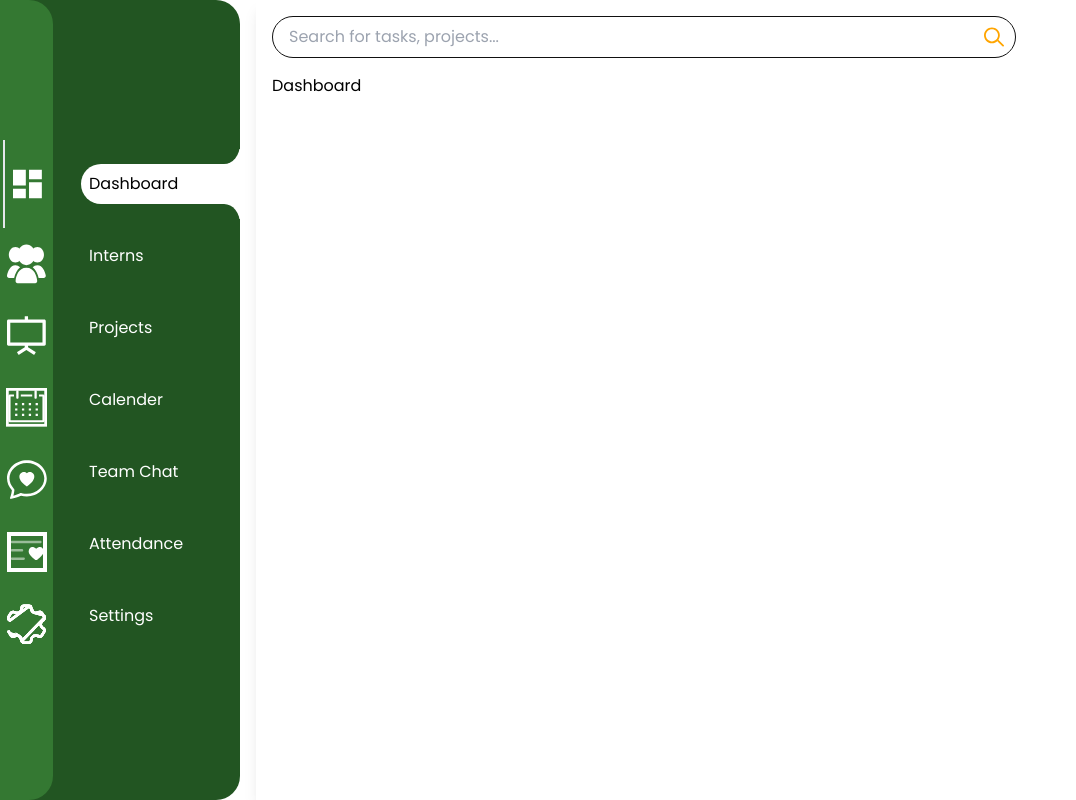
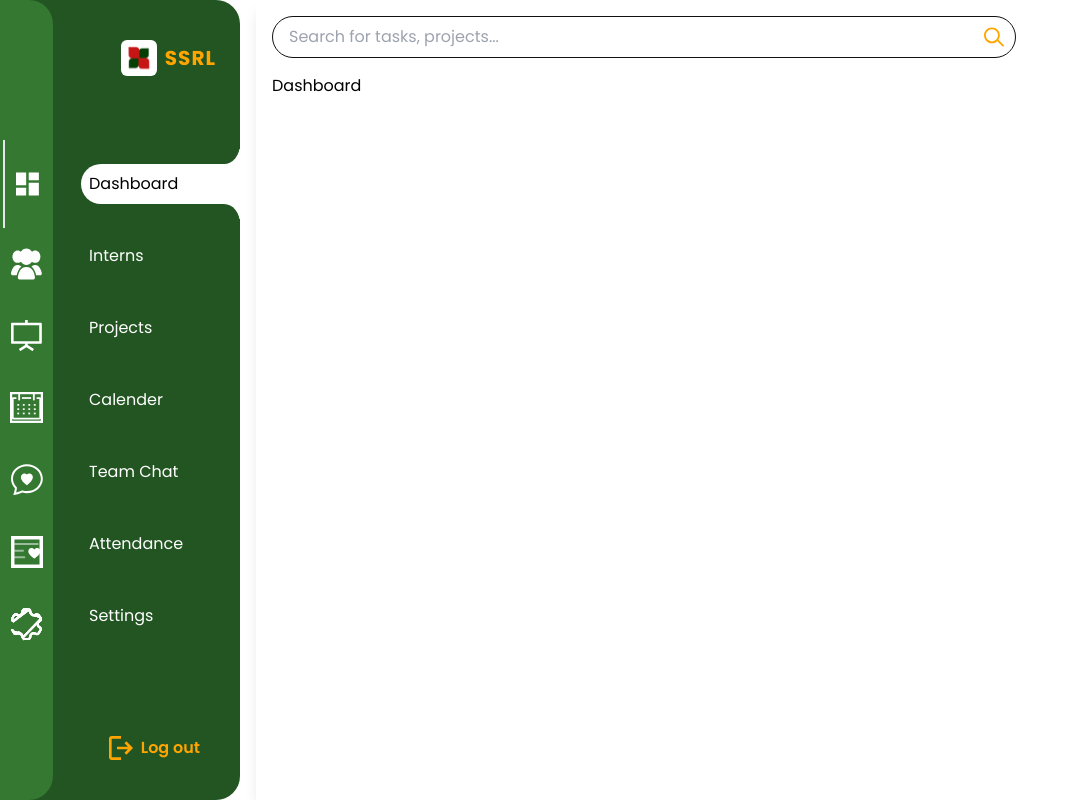
Before and after one commit to SmartSystemLab/SSRL-lab-app, a React (Vite) app: page /home in a window 1280 px wide. Shown: the whole page, without its empty margins (0-1076 px from the left). Built offline with nearby package versions, Linux system fonts and the light colour scheme.

Commit message:
Working on the sidebar styling and functionalities

```diff
--- a/src/components/SideNav.jsx
+++ b/src/components/SideNav.jsx
@@ -22,11 +22,12 @@ const navData = [
 const SideNav = () => {
   return (
     <div className="relative min-h-screen w-60 text-white bg-navBg2 flex justify-center items-center gap-7 rounded-r-3xl">
+
       {/* Logo and Title Section */}
-      {/* <div className="flex items-center justify-end p-6 space-x-2 absolute top-0 right-0">
+      <div className="flex items-center justify-end p-6 space-x-2 absolute top-4 right-0">
         <img src="/vite.svg" alt="Small Logo" className="w-9 h-9 rounded-md" />
         <h2 className="text-xl font-bold text-logo tracking-wider">SSRL</h2>
-      </div> */}
+      </div>
 
       {/* Navigation Links */}
       <div className="w-1/4 flex items-center bg-navBg1 min-h-screen rounded-r-3xl justify-center">
@@ -42,32 +43,11 @@ const SideNav = () => {
                   end={text === "Dashboard"}
                   className={({ isActive }) => isActive && "activeImg" }
                 >
-                  <img src={img} alt={text} className="h-[40px] my-4" />
+                  <img src={img} alt={text} className="h-[40px] my-4 w-4/5 mx-auto" />
                 </NavLink>
             );
           })}
         </div>
-        {/* <NavLink to="/home" end>
-          <img src={Dashboard} alt="dashboard" className="w-6 h-6" />
-        </NavLink>
-        <NavLink to="interns">
-          <img src={Interns} alt="interns" className="w-6 h-6" />
-        </NavLink>
-        <NavLink to="projects">
-          <img src={Projects} alt="projects" className="w-6 h-6" />
-        </NavLink>
-        <NavLink to="calendar">
-          <img src={Calendar} alt="calendar" className="w-6 h-6" />
-        </NavLink>
-        <NavLink to="team-chat">
-          <img src={TeamChat} alt="team chat" className="w-6 h-6" />
-        </NavLink>
-        <NavLink to="attendance">
-          <img src={Attendance} alt="attendance" className="w-6 h-6" />
-        </NavLink>
-        <NavLink to="settings">
-          <img src={Settings} alt="settings" className="w-6 h-6" />
-        </NavLink> */}
       </div>
 
       <div className="w-3/4 flex flex-col py-4 px-0 space-y-5 justify-center min-h-screen ">
@@ -96,36 +76,14 @@ const SideNav = () => {
             );
           })}
         </div>
-
-        {/* <NavLink to="/home" className="w-full p-2" end>
-          Dashboard
-        </NavLink>
-        <NavLink to="interns" className="w-full p-2">
-          Interns
-        </NavLink>
-        <NavLink to="projects" className="w-full p-2">
-          Projects
-        </NavLink>
-        <NavLink to="calendar" className="w-full p-2">
-          Calendar
-        </NavLink>
-        <NavLink to="team-chat" className="w-full p-2">
-          Team Chat
-        </NavLink>
-        <NavLink to="attendance" className="w-full p-2">
-          Attendance
-        </NavLink>
-        <NavLink to="settings" className="w-full p-2">
-          Settings
-        </NavLink> */}
       </div>
 
       {/* Log out Button */}
-      {/* <div className="p-4 absolute bottom-0 right-0">
+      <div className="p-4 absolute bottom-0 right-0">
         <button className="text-logo p-6 font-semibold  text-base flex items-center gap-2">
           <img src={LogOut} className="w-6 h-6" /> Log out
         </button>
-      </div> */}
+      </div>
     </div>
   );
 };
--- a/src/output.css
+++ b/src/output.css
@@ -571,9 +571,18 @@ video {
   top: 0px;
 }
 
+.top-4 {
+  top: 1rem;
+}
+
 .my-4 {
   margin-top: 1rem;
   margin-bottom: 1rem;
+}
+
+.mx-auto {
+  margin-left: auto;
+  margin-right: auto;
 }
 
 .ml-2 {
@@ -652,10 +661,6 @@ video {
   height: 100%;
 }
 
-.min-h-\[60\%\] {
-  min-height: 60%;
-}
-
 .min-h-screen {
   min-height: 100vh;
 }
@@ -688,6 +693,10 @@ video {
   width: 1rem;
 }
 
+.w-4\/5 {
+  width: 80%;
+}
+
 .w-5 {
   width: 1.25rem;
 }
@@ -708,8 +717,8 @@ video {
   width: 100%;
 }
 
-.w-4\/5 {
-  width: 80%;
+.w-\[\] {
+  width: ;
 }
 
 .w-\[90\%\] {
```
